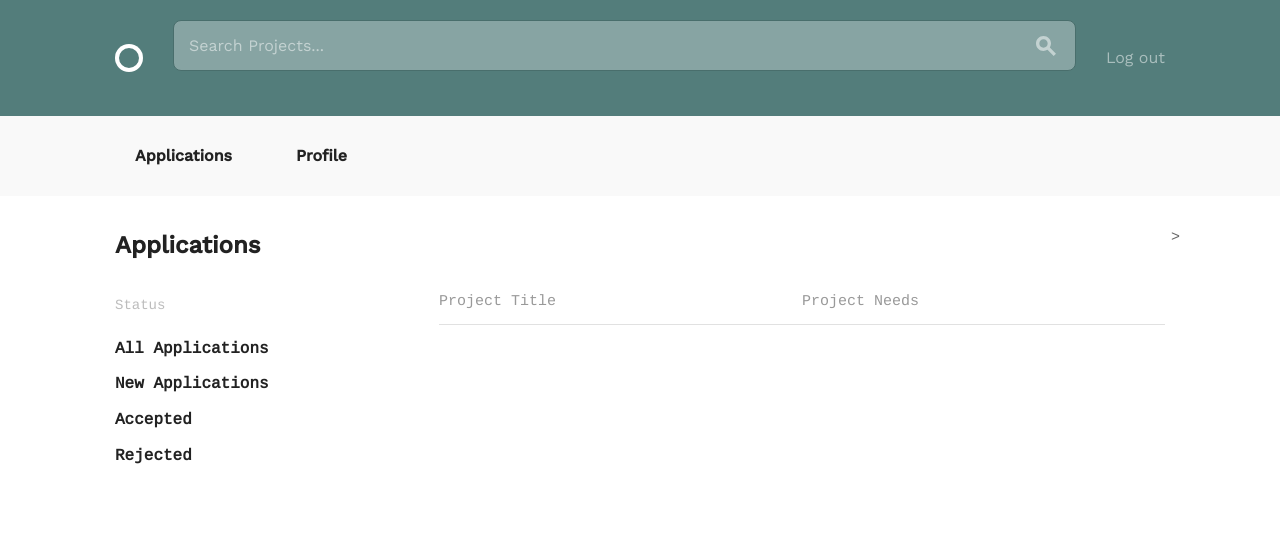
After one commit to yunielgarcia/Team-Builder, a Django app: page /projects/applications/ in a window 1280 px wide. The commit adds this page. Shown: the top 543 px of the page. Run offline with Django 3.2, Linux system fonts and the light colour scheme; a user stored in the database is signed in; lists and menus that the app fills with data are empty.

Commit message:
search done

```diff
--- /dev/null
+++ b/team_builder/projects/templates/projects/application_list.html
@@ -0,0 +1,55 @@
+{% extends "layout.html" %}
+
+{% block body_content %}
+    <div class="bounds circle--page">
+        <div class="circle--page--header circle--fluid">
+            <div class="circle--fluid--cell circle--fluid--primary">
+                <h2>Applications</h2>
+            </div>>
+        </div>
+
+        <div class="grid-25">
+            <div class="circle--filter circle--secondary--module">
+                <h4>Status</h4>
+                <ul class="circle--filter--list">
+                    <li><a class="selected">All Applications</a></li>
+                    <li><a class="selected">New Applications</a></li>
+                    <li><a class="selected">Accepted</a></li>
+                    <li><a class="selected">Rejected</a></li>
+
+
+                </ul>
+            </div>
+        </div>
+
+        <div class="grid-70 grid-push-5">
+            <table class="u-full-width circle--table">
+                <thead>
+                <tr>
+                    <th>Project Title</th>
+                    <th class="circle--cell--right">Project Needs</th>
+                </tr>
+                </thead>
+                <tbody>
+
+{#                {% for project in project_list %}#}
+{#                    <tr class="clickable-row" data-href="{% url 'projects:detail_project' pk=project.pk %}">#}
+{#                        <td>#}
+{#                            <h3>{{ project.title }}</h3>#}
+{#                        </td>#}
+{##}
+{#                        <td class="circle--cell--right">#}
+{#                            {% for position in project.positions.all %}#}
+{#                                <p class="secondary-label">{{ position.position_title }}</p>#}
+{#                            {% endfor %}#}
+{#                        </td>#}
+{##}
+{#                    </tr>#}
+{#                {% endfor %}#}
+
+
+                </tbody>
+            </table>
+        </div>
+    </div>
+{% endblock %}
--- a/team_builder/projects/urls.py
+++ b/team_builder/projects/urls.py
@@ -4,7 +4,7 @@ from . import views
 
 urlpatterns = [
     url(
-        r"^$", views.AllProjects.as_view(), name="all"
+        r"all", views.AllProjects.as_view(), name="all"
     ),
     url(
         r"(?P<pk>\d+)$",
@@ -22,4 +22,7 @@ urlpatterns = [
         r"(?P<pk>\d+)/edit$",
         views.UpdateProjectPositionView.as_view(),
         name="edit_project"),
+    url(
+        r"applications/$", views.AllApplications.as_view(), name="applications"
+    ),
 ]
--- a/team_builder/projects/views.py
+++ b/team_builder/projects/views.py
@@ -12,6 +12,14 @@ from . import models
 class AllProjects(LoginRequiredMixin, PrefetchRelatedMixin, generic.ListView):
     model = models.Project
     prefetch_related = ["positions"]
+
+    def get_queryset(self):
+        if not self.request.GET.get('q'):
+            return models.Project.objects.all()
+        else:
+            return models.Project.objects.filter(
+                title__icontains=self.request.GET.get('q')
+            )
 
 
 class ProjectDetailView(LoginRequiredMixin, PrefetchRelatedMixin, generic.DetailView):
@@ -118,3 +126,8 @@ class CreateApplicationView(LoginRequiredMixin, generic.RedirectView):
                 position=position,
                 candidate=self.request.user)
             return super().get(request, *args, **kwargs)
+
+
+class AllApplications(LoginRequiredMixin, generic.ListView):
+    model = models.Application
+    # prefetch_related = ["positions"]
--- a/team_builder/templates/layout.html
+++ b/team_builder/templates/layout.html
@@ -40,15 +40,19 @@
                 <h1 class="hide-text circle--logo"><a class="logo" href="{% url 'home' %}">Circle</a></h1>
             </div>
             <div class="circle--fluid--cell circle--fluid--primary">
-                <div class="circle--search">
-                    <input type="text" placeholder="Search Projects..."/>
-                    <button>
+
+                <section class="circle--search">
+                    <form action="{% url 'projects:all' %}" method="GET">
+                        <input type="search" name="q" placeholder="Search Projects..."/>
+                        <button type="submit">
                             <svg version="1.1" class="search" xmlns="http://www.w3.org/2000/svg" xmlns:xlink="http://www.w3.org/1999/xlink" x="0px" y="0px" viewBox="0 0 12 12" xml:space="preserve">
                             <path d="M12,10.6L8.3,6.9C8.7,6.2,9,5.4,9,4.5C9,2,7,0,4.5,0S0,2,0,4.5S2,9,4.5,9c0.9,0,1.7-0.3,2.4-0.7l3.7,3.7L12,10.6z M2,4.5
                                 C2,3.1,3.1,2,4.5,2S7,3.1,7,4.5C7,5.9,5.9,7,4.5,7S2,5.9,2,4.5z"/>
                             </svg>
                         </button>
-                </div>
+
+                    </form>
+                </section>
             </div>
             <div class="circle--fluid--cell circle--fluid--secondary">
                 <nav>
@@ -71,7 +75,7 @@
             <ul class="circle--pill--list">
                 <li>
                     <a class="{% if '/accounts/applications/' in request.path %} selected {% endif %}"
-                   href="applications.html">
+                       href="{% url 'projects:applications' %}">
                         Applications
                     </a>
                 </li>
```
Also changed, not shown: team_builder/projects/templates/projects/project_list.html (+13 -9 lines), team_builder/db.sqlite3. Lines whose indentation alone changed are shown as unchanged.
